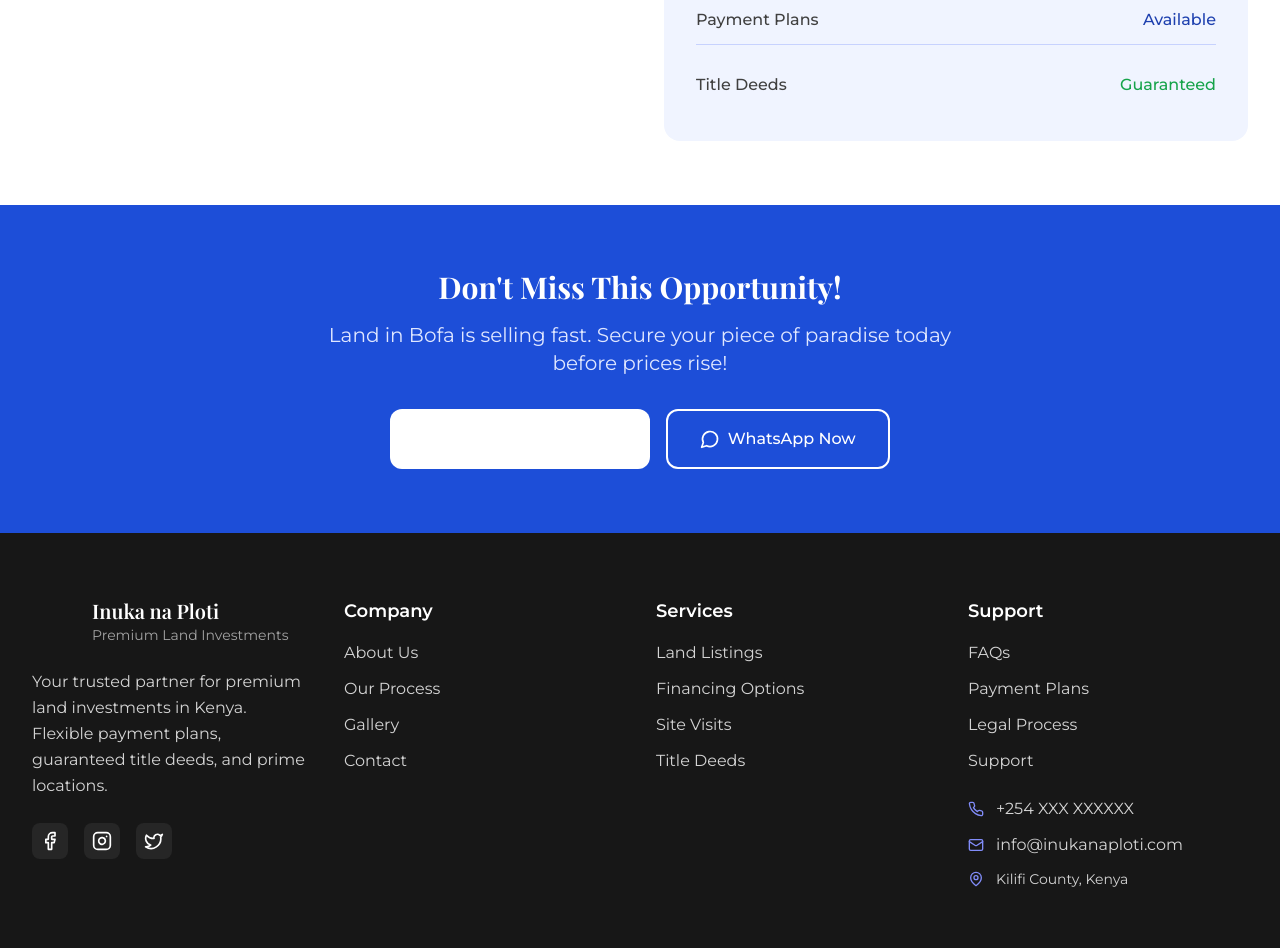
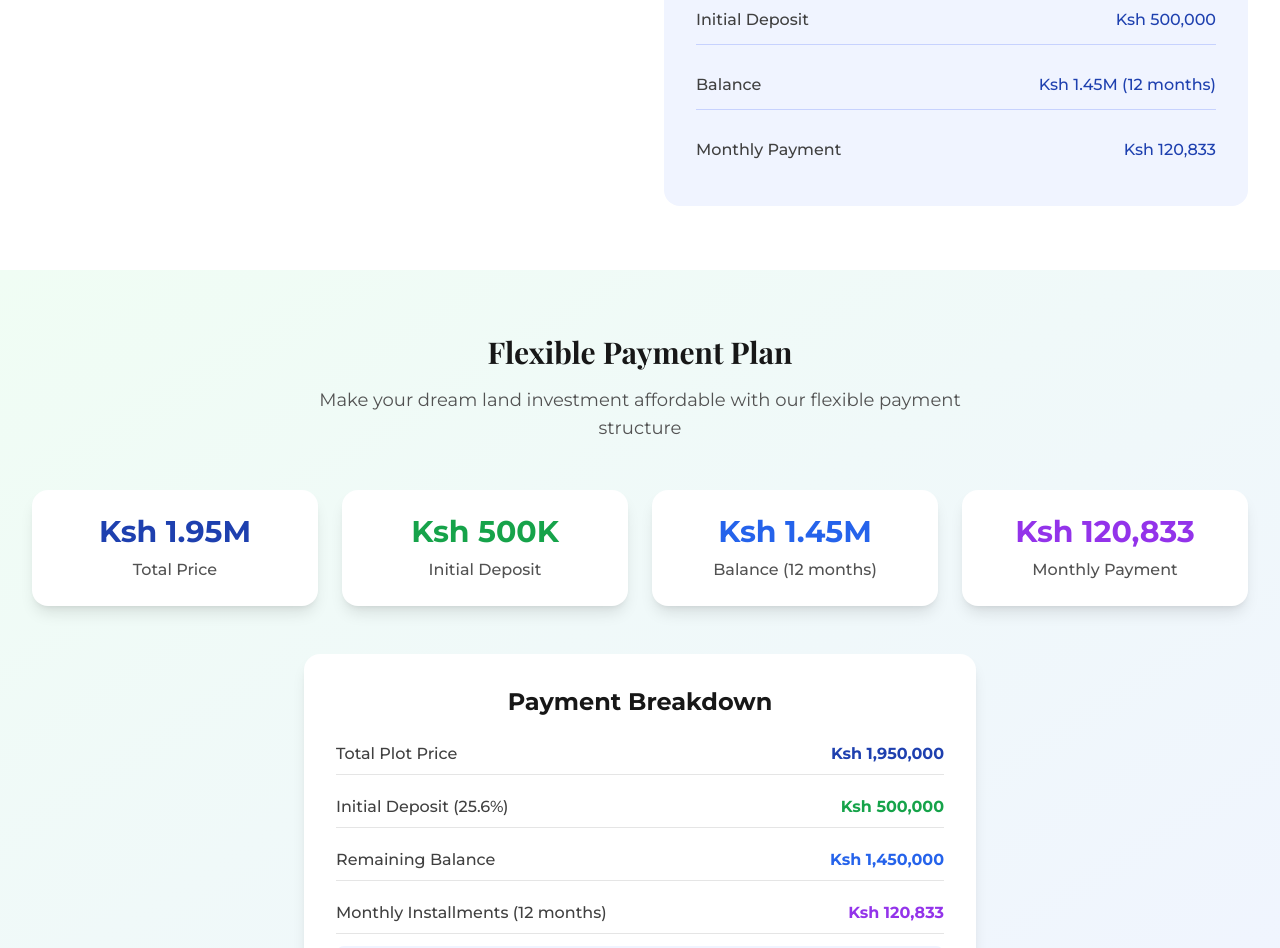
Before and after one commit to etiditalex/inukanaploti, a Next.js app: page /projects/bofa-phase-20 in a window 1280 px wide. Shown: the part 3700-4648 px from the top of the page. Built offline with nearby package versions, Linux system fonts and the light colour scheme; grey boxes are pictures that could not be loaded; a web font is replaced by a local one.

Commit message:
Update Bofa Phase 20 payment plan: 500k initial deposit, balance in 12 months with detailed breakdown

```diff
--- a/app/projects/bofa-phase-20/page.tsx
+++ b/app/projects/bofa-phase-20/page.tsx
@@ -257,16 +257,81 @@ export default function BofaPhase20Page() {
 
                 <div className="space-y-4">
                   <div className="flex justify-between items-center py-3 border-b border-primary-200">
-                    <span className="font-medium text-neutral-700">Starting Price</span>
+                    <span className="font-medium text-neutral-700">Total Price</span>
                     <span className="text-xl font-bold text-primary-600">Ksh 1.95M</span>
                   </div>
                   <div className="flex justify-between items-center py-3 border-b border-primary-200">
-                    <span className="font-medium text-neutral-700">Payment Plans</span>
-                    <span className="text-primary-600 font-medium">Available</span>
+                    <span className="font-medium text-neutral-700">Initial Deposit</span>
+                    <span className="text-primary-600 font-medium">Ksh 500,000</span>
+                  </div>
+                  <div className="flex justify-between items-center py-3 border-b border-primary-200">
+                    <span className="font-medium text-neutral-700">Balance</span>
+                    <span className="text-primary-600 font-medium">Ksh 1.45M (12 months)</span>
                   </div>
                   <div className="flex justify-between items-center py-3">
-                    <span className="font-medium text-neutral-700">Title Deeds</span>
-                    <span className="text-green-600 font-medium">Guaranteed</span>
+                    <span className="font-medium text-neutral-700">Monthly Payment</span>
+                    <span className="text-primary-600 font-medium">Ksh 120,833</span>
+                  </div>
+                </div>
+              </div>
+            </div>
+          </div>
+        </section>
+
+        {/* Payment Plan Section */}
+        <section className="py-16 bg-gradient-to-br from-green-50 to-primary-50">
+          <div className="container mx-auto px-4 sm:px-6 lg:px-8">
+            <div className="text-center mb-12">
+              <h2 className="text-3xl font-display font-bold text-neutral-900 mb-4">
+                Flexible Payment Plan
+              </h2>
+              <p className="text-lg text-neutral-600 max-w-2xl mx-auto">
+                Make your dream land investment affordable with our flexible payment structure
+              </p>
+            </div>
+
+            <div className="grid md:grid-cols-2 lg:grid-cols-4 gap-6">
+              <div className="bg-white rounded-2xl p-6 shadow-lg text-center">
+                <div className="text-3xl font-bold text-primary-600 mb-2">Ksh 1.95M</div>
+                <div className="text-neutral-600 font-medium">Total Price</div>
+              </div>
+              <div className="bg-white rounded-2xl p-6 shadow-lg text-center">
+                <div className="text-3xl font-bold text-green-600 mb-2">Ksh 500K</div>
+                <div className="text-neutral-600 font-medium">Initial Deposit</div>
+              </div>
+              <div className="bg-white rounded-2xl p-6 shadow-lg text-center">
+                <div className="text-3xl font-bold text-blue-600 mb-2">Ksh 1.45M</div>
+                <div className="text-neutral-600 font-medium">Balance (12 months)</div>
+              </div>
+              <div className="bg-white rounded-2xl p-6 shadow-lg text-center">
+                <div className="text-3xl font-bold text-purple-600 mb-2">Ksh 120,833</div>
+                <div className="text-neutral-600 font-medium">Monthly Payment</div>
+              </div>
+            </div>
+
+            <div className="mt-12 text-center">
+              <div className="bg-white rounded-2xl p-8 shadow-lg max-w-2xl mx-auto">
+                <h3 className="text-2xl font-bold text-neutral-900 mb-4">Payment Breakdown</h3>
+                <div className="space-y-3 text-left">
+                  <div className="flex justify-between items-center py-2 border-b border-neutral-200">
+                    <span className="font-medium text-neutral-700">Total Plot Price</span>
+                    <span className="font-bold text-primary-600">Ksh 1,950,000</span>
+                  </div>
+                  <div className="flex justify-between items-center py-2 border-b border-neutral-200">
+                    <span className="font-medium text-neutral-700">Initial Deposit (25.6%)</span>
+                    <span className="font-bold text-green-600">Ksh 500,000</span>
+                  </div>
+                  <div className="flex justify-between items-center py-2 border-b border-neutral-200">
+                    <span className="font-medium text-neutral-700">Remaining Balance</span>
+                    <span className="font-bold text-blue-600">Ksh 1,450,000</span>
+                  </div>
+                  <div className="flex justify-between items-center py-2 border-b border-neutral-200">
+                    <span className="font-medium text-neutral-700">Monthly Installments (12 months)</span>
+                    <span className="font-bold text-purple-600">Ksh 120,833</span>
+                  </div>
+                  <div className="flex justify-between items-center py-2 bg-primary-50 rounded-lg p-3">
+                    <span className="font-bold text-neutral-900">Total Investment</span>
+                    <span className="font-bold text-primary-600 text-xl">Ksh 1,950,000</span>
                   </div>
                 </div>
               </div>
--- a/data/listings.json
+++ b/data/listings.json
@@ -19,7 +19,7 @@
       "https://res.cloudinary.com/dyfnobo9r/image/upload/v1758797825/Bofa_phase_20_2_b05ppv.jpg"
     ],
     "paymentPlan": {
-      "depositKES": 390000,
+      "depositKES": 500000,
       "months": 12
     },
     "features": [
```
